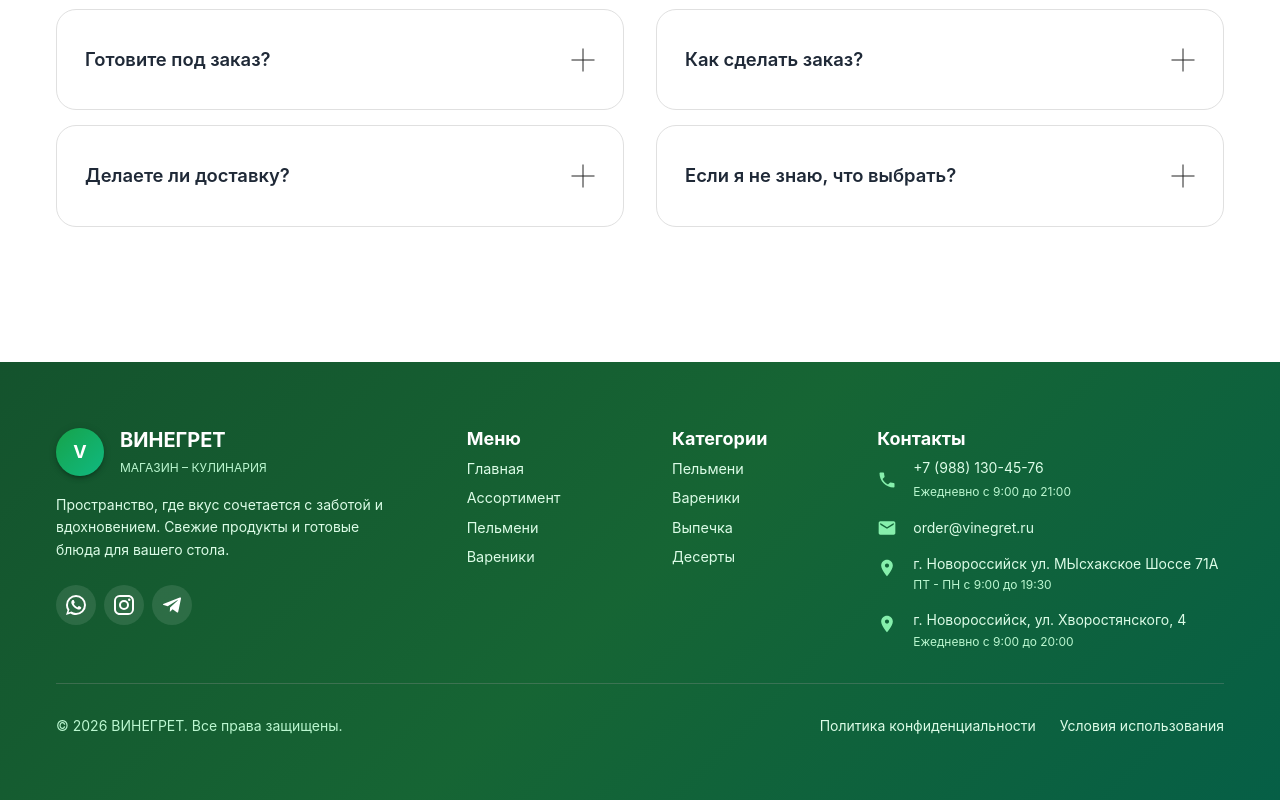
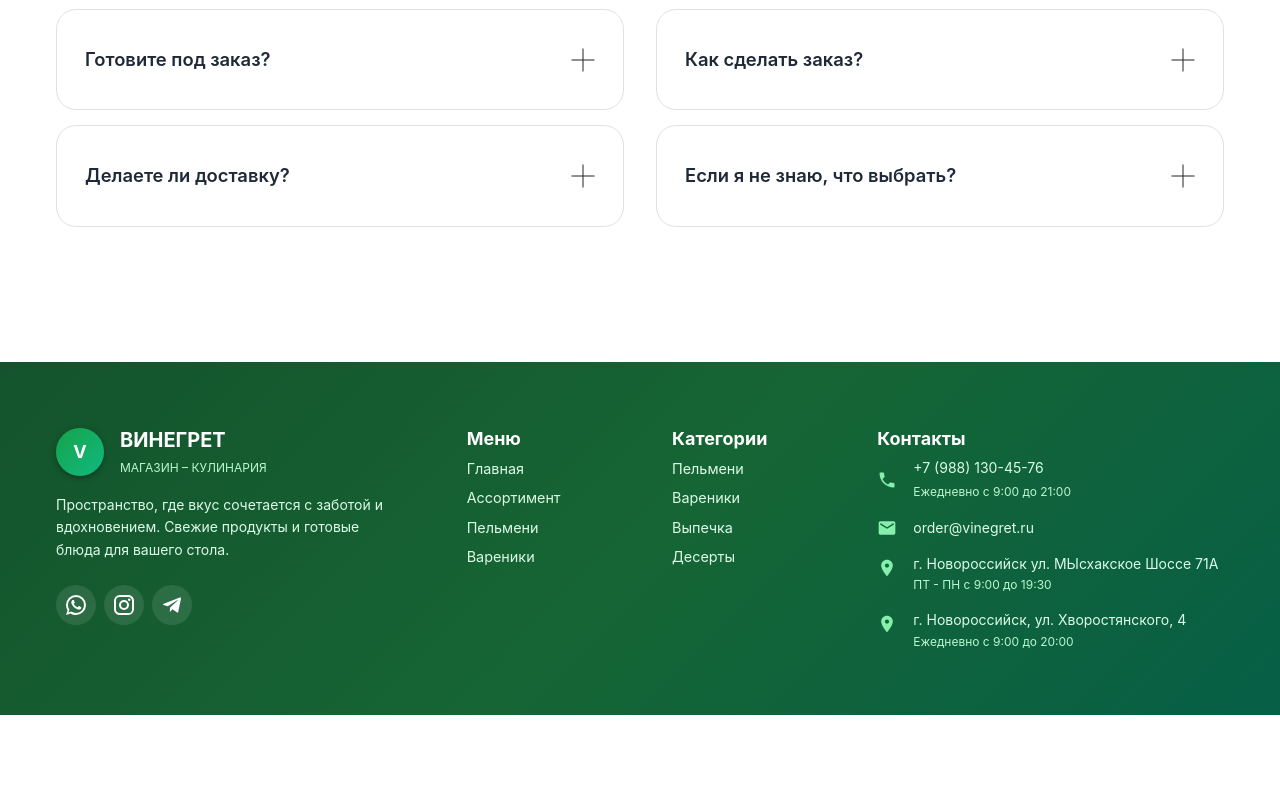
Before and after one commit to Itskstrsh/web-project, a React (Vite) app in the folder frontend/: page /#/ in a window 1280 px wide. Shown: the part 2373-3173 px from the top of the page. After the commit the page ends 3088 px from the top, so only its background shows below. Built offline with nearby package versions, Linux system fonts and the light colour scheme.

Commit message:
bug fix2

```diff
--- a/frontend/src/screen/Footer.tsx
+++ b/frontend/src/screen/Footer.tsx
@@ -1,6 +1,5 @@
 import { Container, Grid, Paper } from '@mui/material';
 import React from 'react';
-import FooterBottom from '../components/Footer/FooterBottom';
 import FooterContacts from '../components/Footer/FooterContacts';
 import FooterLogo from '../components/Footer/FooterLogo';
 import FooterMenu from '../components/Footer/FooterMenu';
@@ -40,7 +39,6 @@ const Footer: React.FC = () => {
                     </Grid>
                 </Grid>
 
-                <FooterBottom currentYear={currentYear} />
             </Container>
         </Paper>
     );
```
